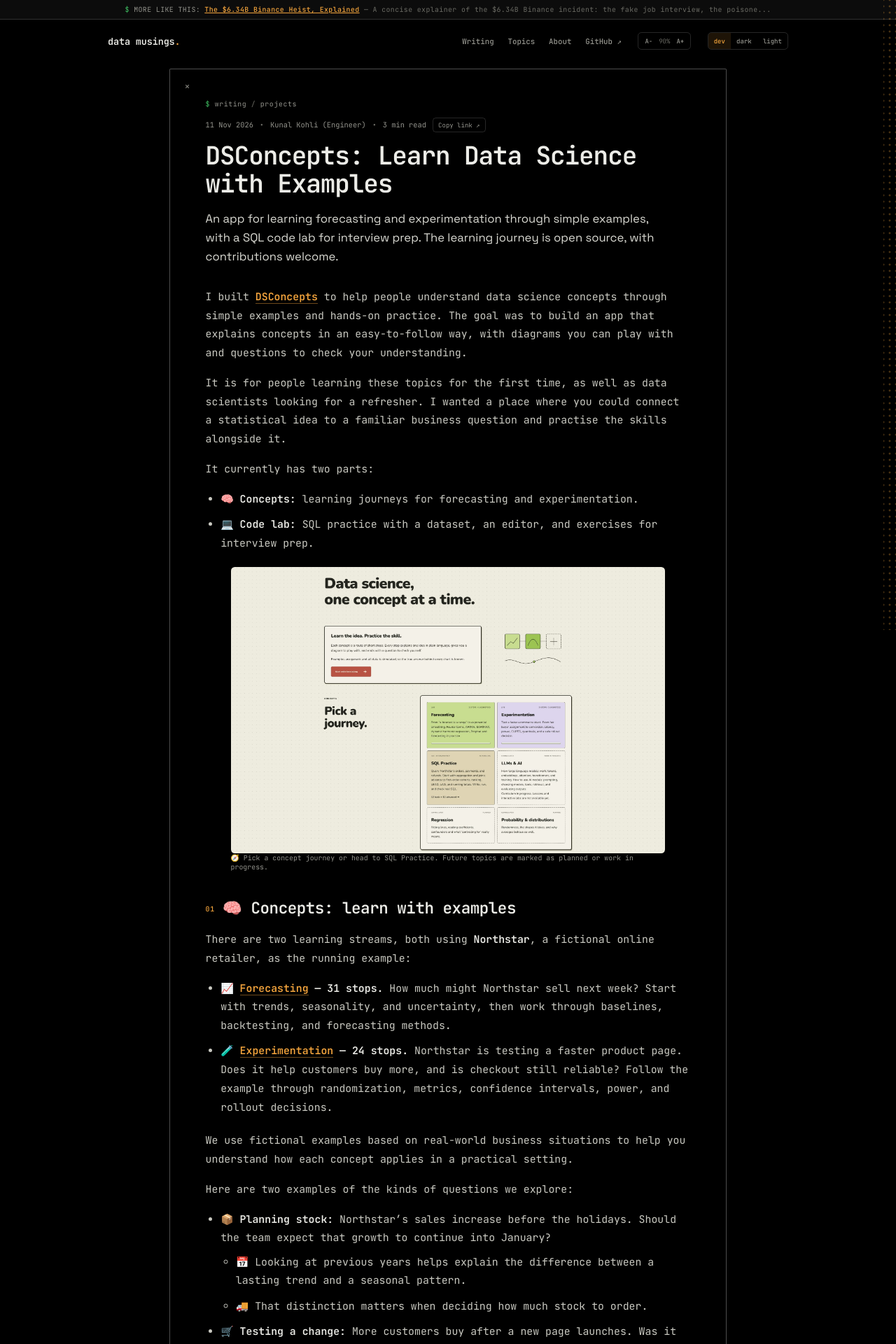
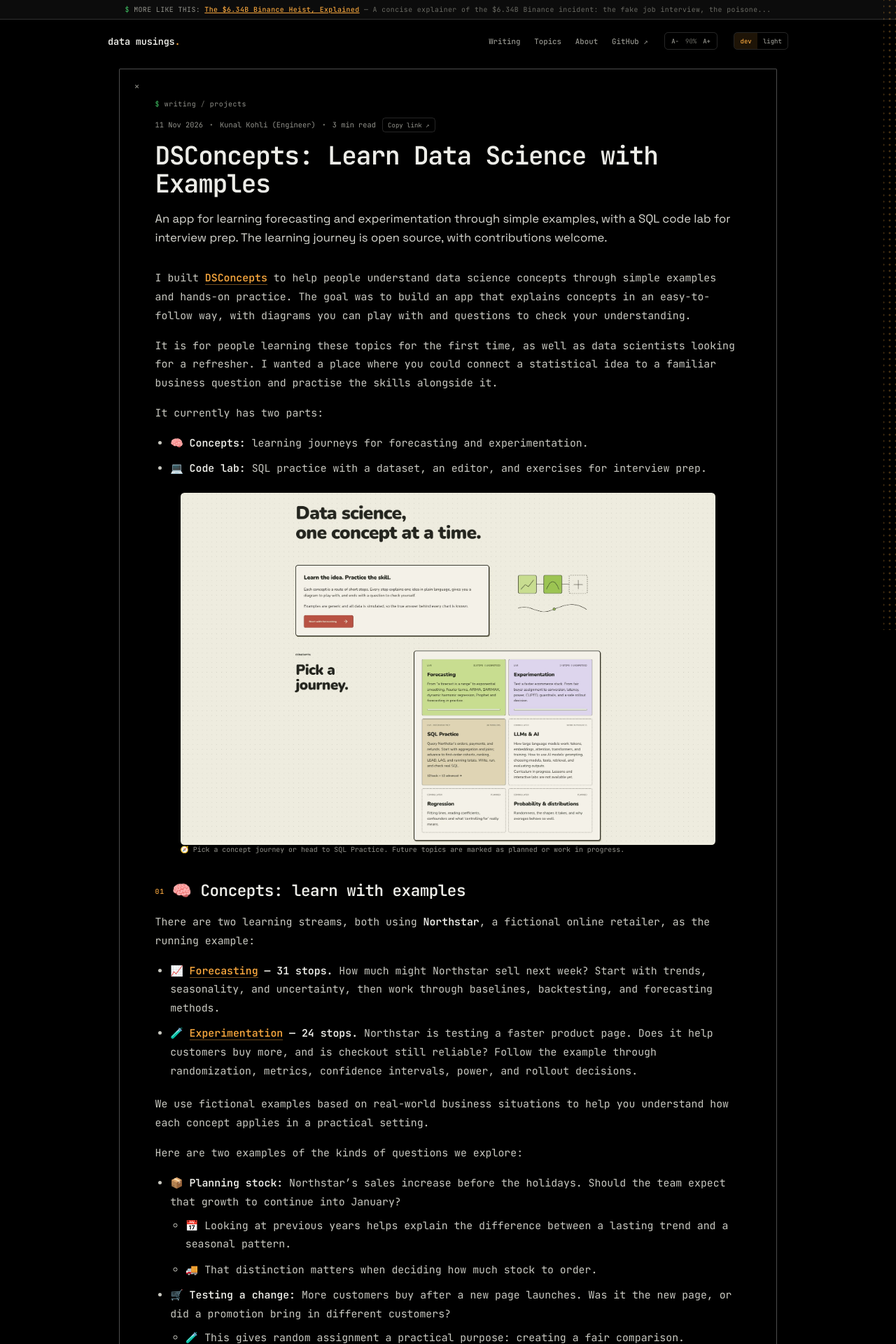
Before and after one commit to kunalkohli/kunalkohli.github.io, a Jekyll site: the page built from _posts/2026-11-11-dsconcepts-learning-journeys.md, in a window 1280 px wide. Shown: the top 1920 px of the page at 70% size. Built offline with Jekyll 4.4.1, drawn with Linux system fonts in a browser that asks for light colours; some of the changed text lies outside the part shown.

Commit message:
Bullet the SQL-lab section, widen the sheet, drop the dark theme
- Restructure the Code lab section's three dense paragraphs into four
  scannable bullets (core topics, business data, window functions, setup)
- Give every post's closing paragraph breathing room before it
- Widen the article sheet to 1100px and let the deck paragraph use the
  full sheet width instead of a 62ch measure
- Remove the dark theme: the switch is now dev / light, dev stays the
  default, and stale saved "dark" preferences fall back to dev
- Move the authored-post guards deliberately: the revamp suite allows
  exactly the DSConcepts bullets edit, and its content baseline becomes
  HEAD so the bullets survive future design work

```diff
--- a/_includes/head.html
+++ b/_includes/head.html
@@ -23,7 +23,7 @@
   <meta name="color-scheme" content="light dark">
   <script>
     (function () {
-      var themeColors = { dev: '#000000', dark: '#0b1220', light: '#fdfdfe' };
+      var themeColors = { dev: '#000000', light: '#fdfdfe' };
       var theme;
       try { theme = localStorage.getItem('data-musings-theme'); } catch (error) {}
       if (!(theme in themeColors)) theme = 'dev';
--- a/_includes/site-nav.html
+++ b/_includes/site-nav.html
@@ -14,7 +14,6 @@
     </div>
     <div class="theme-switch" role="group" aria-label="Theme">
       <button type="button" data-theme-opt="dev" aria-pressed="false">dev</button>
-      <button type="button" data-theme-opt="dark" aria-pressed="false">dark</button>
       <button type="button" data-theme-opt="light" aria-pressed="false">light</button>
     </div>
   </nav>
--- a/css/site.css
+++ b/css/site.css
@@ -1,6 +1,6 @@
 /* Data Musings — turbopuffer-style layout.
-   Space Grotesk display + JetBrains Mono meta. Three themes:
-   dev (default: Homebrew amber on black), dark (navy/mint), light (paper/monochrome). */
+   Space Grotesk display + JetBrains Mono meta. Two themes:
+   dev (default: Homebrew amber on black) and light (paper/monochrome). */
 
 :root {
   --display: 'Space Grotesk', system-ui, sans-serif;
@@ -32,32 +32,6 @@
   --citrus-ink: #f2a33c;
   --band: #0c0c0c;
   --bandline: rgba(255, 255, 255, .15);
-}
-
-:root[data-theme="dark"] {
-  color-scheme: dark;
-  --bg: #0b1220;
-  --bg-strip: #0f172b;
-  --ink: #f1f5f9;
-  --intro: #cfd9e6;
-  --body: #b6c2d4;
-  --muted: #94a3b8;
-  --faint: #64748b;
-  --line: rgba(148, 163, 184, .16);
-  --accent: #5dd7b9;
-  --accent-dim: rgba(93, 215, 185, .12);
-  --accent-line: rgba(93, 215, 185, .35);
-  --code-ink: #9fb3c8;
-  --code-bg: #0f172b;
-  --sheet-line: rgba(148, 163, 184, .35);
-  --sheet-bg: #0d1526;
-  --dots: rgba(148, 163, 184, .4);
-  --surface: #0f172b;
-  --soft: #16203a;
-  --citrus: #5dd7b9;
-  --citrus-ink: #5dd7b9;
-  --band: #0f172b;
-  --bandline: rgba(148, 163, 184, .16);
 }
 
 :root[data-theme="light"] {
@@ -191,7 +165,7 @@ button:focus-visible, a:focus-visible, input:focus-visible, summary:focus-visibl
 .footer-credit { color: var(--faint); font: 10px var(--mono); }
 
 /* article sheet frame: bordered panel, × corner, dotted rail on the right edge */
-.sheet-wrap { max-width: 940px; margin: 10px auto 0; padding: 0 28px; }
+.sheet-wrap { max-width: 1100px; margin: 10px auto 0; padding: 0 28px; }
 .sheet {
   position: relative;
   background: var(--sheet-bg);
@@ -221,7 +195,7 @@ button:focus-visible, a:focus-visible, input:focus-visible, summary:focus-visibl
 .copy-link { margin-left: auto; all: unset; cursor: pointer; font: 10px var(--mono); color: var(--muted); border: 1px solid var(--line); border-radius: 5px; padding: 4px 8px; }
 .copy-link:hover { color: var(--ink); border-color: var(--accent-line); }
 .art-title { font: 600 40px/1.12 var(--display); letter-spacing: -.03em; color: var(--ink); margin: 0 0 20px; overflow-wrap: break-word; }
-.art-intro { font: 400 18.5px/1.6 var(--display); color: var(--intro); margin: 0 0 34px; max-width: 62ch; }
+.art-intro { font: 400 18.5px/1.6 var(--display); color: var(--intro); margin: 0 0 34px; }
 .post-feature { margin: 0 0 30px; border: 1px solid var(--line); border-radius: 10px; overflow: hidden; }
 .post-feature img { display: block; max-height: 460px; width: 100%; object-fit: cover; }
 .post-feature .post-art { min-height: 280px; }
@@ -230,6 +204,8 @@ button:focus-visible, a:focus-visible, input:focus-visible, summary:focus-visibl
 /* article body */
 .post-content { min-width: 0; font-size: 16.5px; line-height: 1.8; color: var(--body); overflow-wrap: break-word; counter-reset: section; }
 .post-content p { margin: 0 0 18px; }
+/* a post's closing line (CTA) gets breathing room before it */
+.post-content > p:last-child { margin-top: 36px; margin-bottom: 0; }
 .post-content a:not(.attack-player a) { color: var(--accent); border-bottom: 1px solid var(--accent-line); }
 .post-content a:not(.attack-player a):hover { border-bottom-color: var(--accent); }
 .post-content strong { color: var(--ink); font-weight: 600; }
--- a/js/site.js
+++ b/js/site.js
@@ -1,7 +1,7 @@
 (function () {
   'use strict';
   var root = document.documentElement;
-  var themeColors = { dev: '#000000', dark: '#0b1220', light: '#fdfdfe' };
+  var themeColors = { dev: '#000000', light: '#fdfdfe' };
 
   function updateTheme(theme, save) {
     root.dataset.theme = theme;
```
Also changed, not shown: _posts/2026-11-11-dsconcepts-learning-journeys.md (+5 -4 lines), scripts/test-dsconcepts-post.cjs (+10 -7 lines), scripts/test-site-revamp.cjs (+11 -9 lines).
